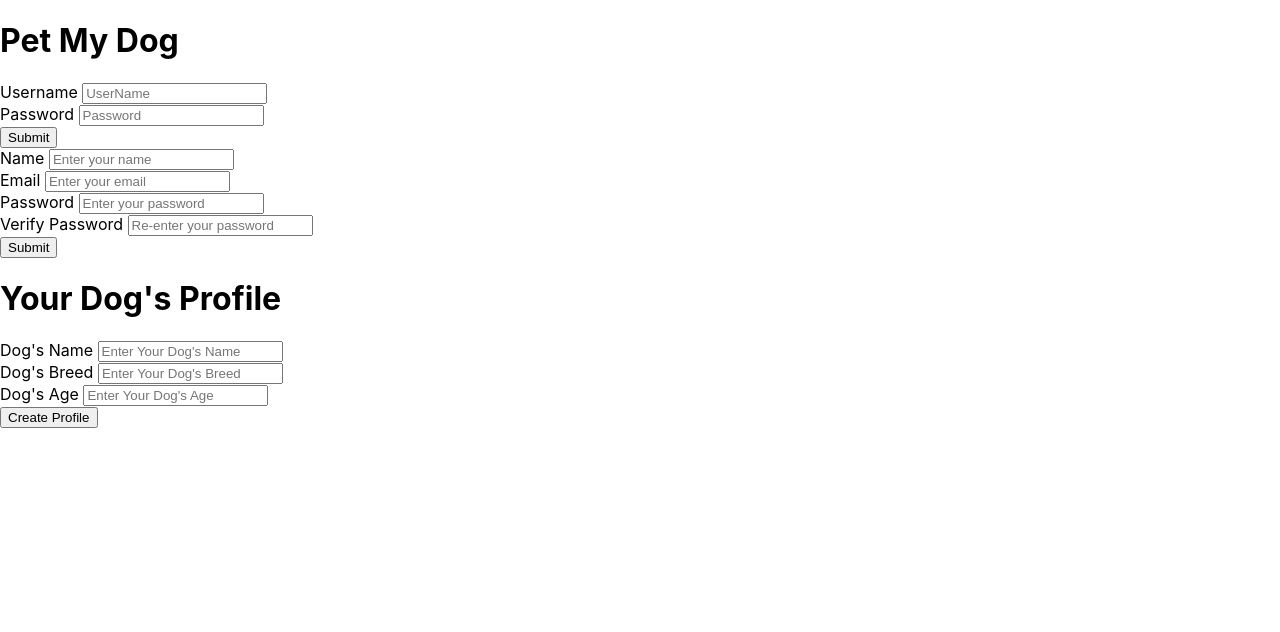
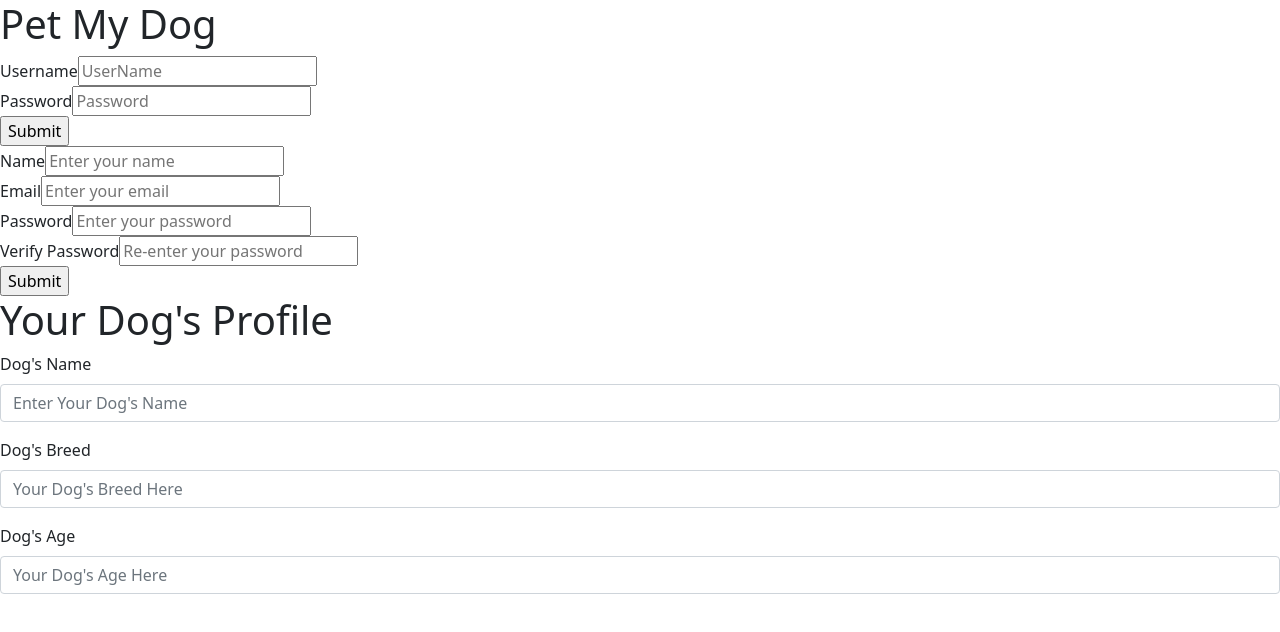
Before and after one commit to evaliu2002/PetMyDog, a React (Create React App) app in the folder main/front-end/: page / in a window 1280 px wide. Shown: the top 632 px of the page. Built offline with nearby package versions, Linux system fonts and the light colour scheme.

Commit message:
CreateDogProfile Form's Style Changed

```diff
--- a/main/front-end/package.json
+++ b/main/front-end/package.json
@@ -6,7 +6,9 @@
     "@testing-library/jest-dom": "^5.16.4",
     "@testing-library/react": "^13.0.1",
     "@testing-library/user-event": "^13.5.0",
+    "bootstrap": "^5.1.3",
     "react": "^18.0.0",
+    "react-bootstrap": "^2.3.0",
     "react-dom": "^18.0.0",
     "react-scripts": "^5.0.1",
     "web-vitals": "^2.1.4"
--- a/main/front-end/src/components/CreateDogProfile.js
+++ b/main/front-end/src/components/CreateDogProfile.js
@@ -1,4 +1,5 @@
 import React from 'react';
+import Form from 'react-bootstrap/Form';
 
 export class CreateDogProfile extends React.Component {
     render() {
@@ -6,25 +7,23 @@ export class CreateDogProfile extends React.Component {
             <div>
                 <h1 className="">Your Dog's Profile</h1>
                 <div className="form">
-                    <form>
-                        <div className="input-container">
-                            <label> Dog's Name </label>
-                            <input type="text" placeholder="Enter Your Dog's Name" name="name" required />
-                        </div>
-                        <div className="input-container">
-                            <label> Dog's Breed </label>
-                            <input type="text" placeholder="Enter Your Dog's Breed" name="breed" required />
-                        </div>
-                        <div className="input-container">
-                            <label> Dog's Age </label>
-                            <input type="text" placeholder="Enter Your Dog's Age" name="age" required />
-                        </div>
-                        <div className="button-container">
-                            <button>
-                                Create Profile
-                            </button>
-                        </div>
-                    </form>
+                        <Form>
+                            <Form.Group className="mb-3" controlId="exampleForm.ControlInput1">
+                                <Form.Label>Dog's Name</Form.Label>
+                                <Form.Control type="text" placeholder="Enter Your Dog's Name" />
+                            </Form.Group>
+
+                            <Form.Group className="mb-3" controlId="exampleForm.ControlInput1">
+                                <Form.Label>Dog's Breed</Form.Label>
+                                <Form.Control type="text" placeholder="Your Dog's Breed Here" />
+                            </Form.Group>
+
+                            <Form.Group className="mb-3" controlId="exampleForm.ControlInput1">
+                                <Form.Label>Dog's Age</Form.Label>
+                                <Form.Control type="text" placeholder="Your Dog's Age Here" />
+                            </Form.Group>
+
+                        </Form>
                 </div>
             </div>
         )
--- a/main/front-end/src/index.js
+++ b/main/front-end/src/index.js
@@ -3,6 +3,7 @@ import ReactDOM from 'react-dom/client';
 import './index.css';
 import App from './App';
 import reportWebVitals from './reportWebVitals';
+import 'bootstrap/dist/css/bootstrap.min.css'
 
 const root = ReactDOM.createRoot(document.getElementById('root'));
 root.render(
```
Also changed, not shown: 1 other file (tests, documents, lock files or other folders).
